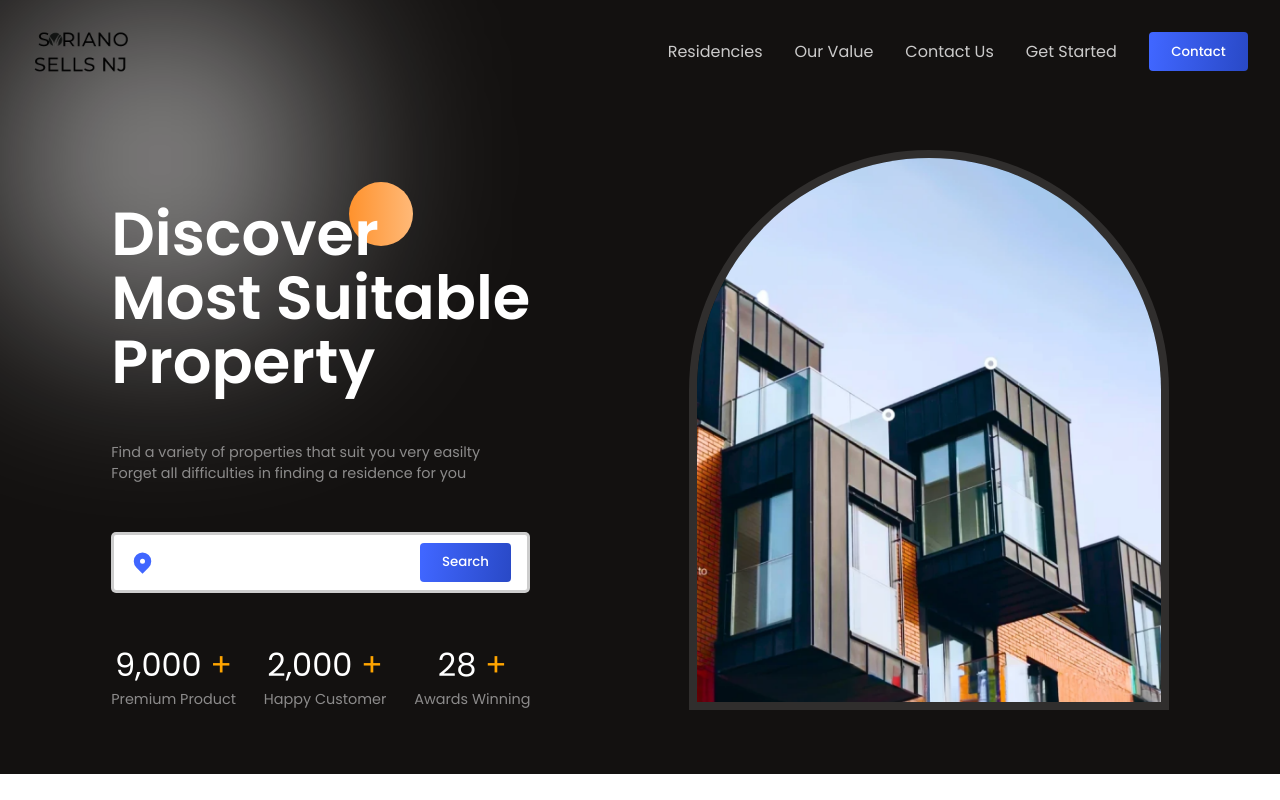
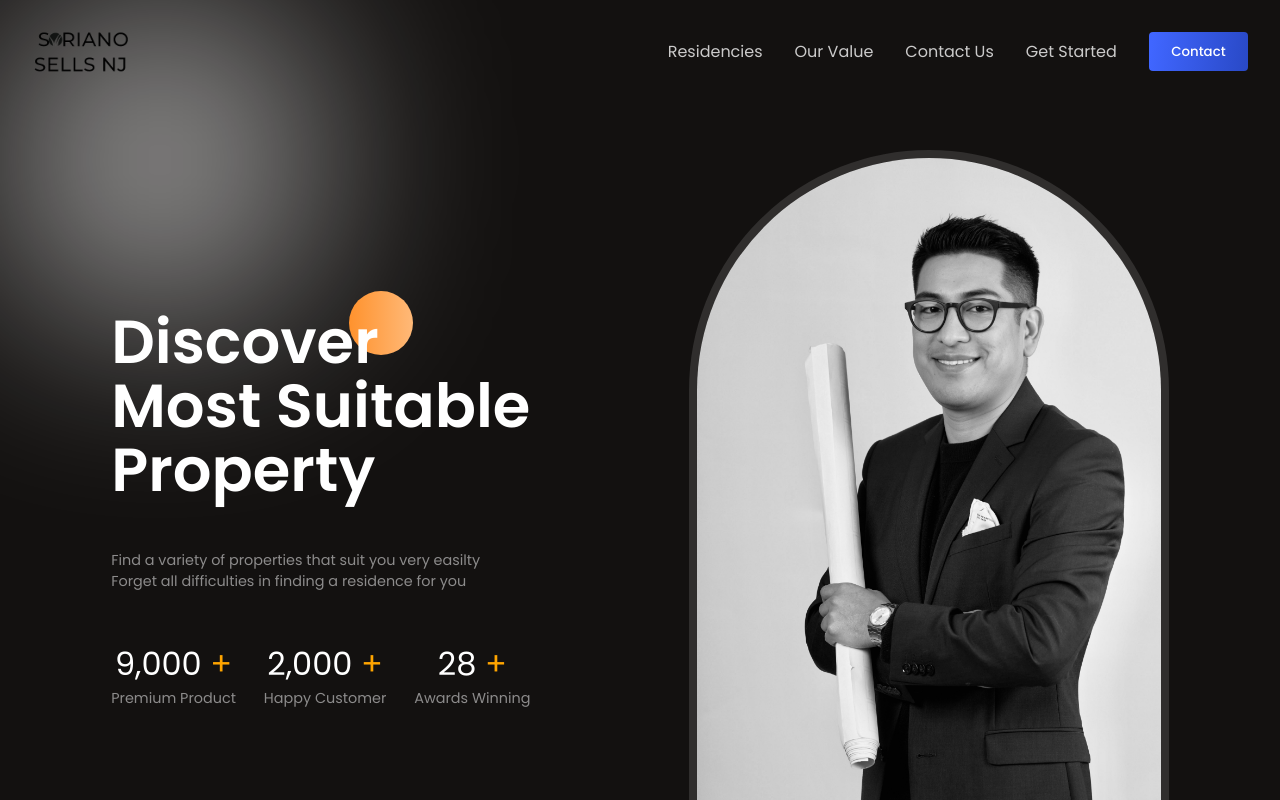
Before and after one commit to Chrisawgey/estate-app, a React (Vite) app: page / in a window 1280 px wide. Shown: the top 800 px of the page. Built offline with nearby package versions, Linux system fonts and the light colour scheme.

Commit message:
adding headshot

```diff
--- a/src/components/Hero/Hero.css
+++ b/src/components/Hero/Hero.css
@@ -8,7 +8,7 @@
 
 .hero-container {
   justify-content: space-around;
-  align-items: flex-end;
+  align-items: flex;
 }
 
 
@@ -35,18 +35,7 @@
   top: -10%;
   z-index: -1;
 }
-.search-bar {
-  background-color: white;
-  border-radius: 5px;
-  border: 3px solid rgba(120, 120, 120, 0.374);
-  padding: 0.5rem 1rem;
-  width: 100%;
-  justify-content: space-between;
-}
-.search-bar > input {
-  border: none;
-  outline: none;
-}
+
 .stats{
     width: 100%;
     justify-content: space-between;
@@ -62,7 +51,7 @@
 
 .image-container {
   width: 30rem;
-  height: 35rem;
+  height: 45rem;
   overflow: hidden;
   border-radius: 15rem 15rem 0 0;
   border: 8px solid rgba(255, 255, 255, 0.12);
--- a/src/components/Hero/Hero.jsx
+++ b/src/components/Hero/Hero.jsx
@@ -28,11 +28,7 @@ const Hero = () => {
             <span>Forget all difficulties in finding a residence for you</span>
           </div>
 
-          <div className="flexCenter search-bar">
-            <HiLocationMarker color="var(--blue)" size={25} />
-            <input type="text" />
-            <button className="button">Search</button>
-          </div>
+
 
           <div className="flexCenter stats">
             <div className="flexColCenter stat">
@@ -69,7 +65,7 @@ const Hero = () => {
             }}
             className="image-container"
           >
-            <img src="./hero-image.png" alt="houses" />
+            <img src="./headshot.png" alt="houses" />
           </motion.div>
         </div>
       </div>
```
Also changed, not shown: public/headshot.png (added).
